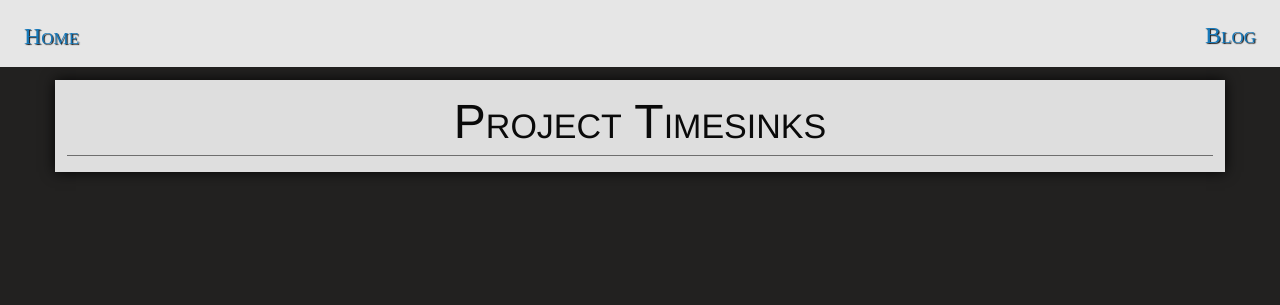
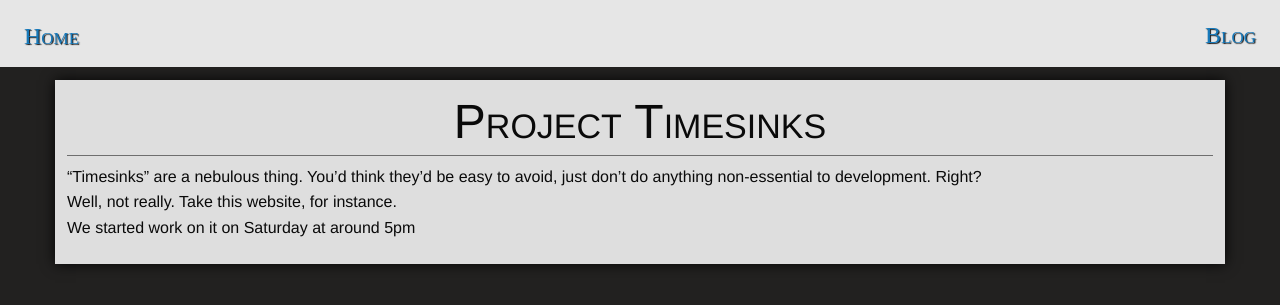
Before and after one commit to ori-sky/polar-space, a Jekyll site: the page built from _posts/2019-08-04-timesinks.md, in a window 1280 px wide. Shown: the top 305 px of the page. Built offline with Jekyll 4.4.1, drawn with Linux system fonts in a browser that asks for light colours; some web fonts are replaced; our own code applies the rules of GitHub Pages for plain Markdown files.

Commit message:
_posts/2019-08-04-timesinks.md updated from https://stackedit.io/

```diff
--- a/_posts/2019-08-04-timesinks.md
+++ b/_posts/2019-08-04-timesinks.md
@@ -2,8 +2,11 @@
 title: Project Timesinks
 category: Development
 author: 🦊 The Fox
-description: A discussion on the curse that is "Timesinks" and w
+description: A discussion on the curse that is "Timesinks" and what they can do to development.
 ---
+"Timesinks" are a nebulous thing. You'd think they'd be easy to avoid, just don't do anything non-essential to development. Right?
+Well, not really. Take this website, for instance.
+We started work on it on Saturday at around 5pm
 <!--stackedit_data:
-eyJoaXN0b3J5IjpbNTM1OTQ1NjY3XX0=
+eyJoaXN0b3J5IjpbNjczNDgxNDY4XX0=
 -->
```
